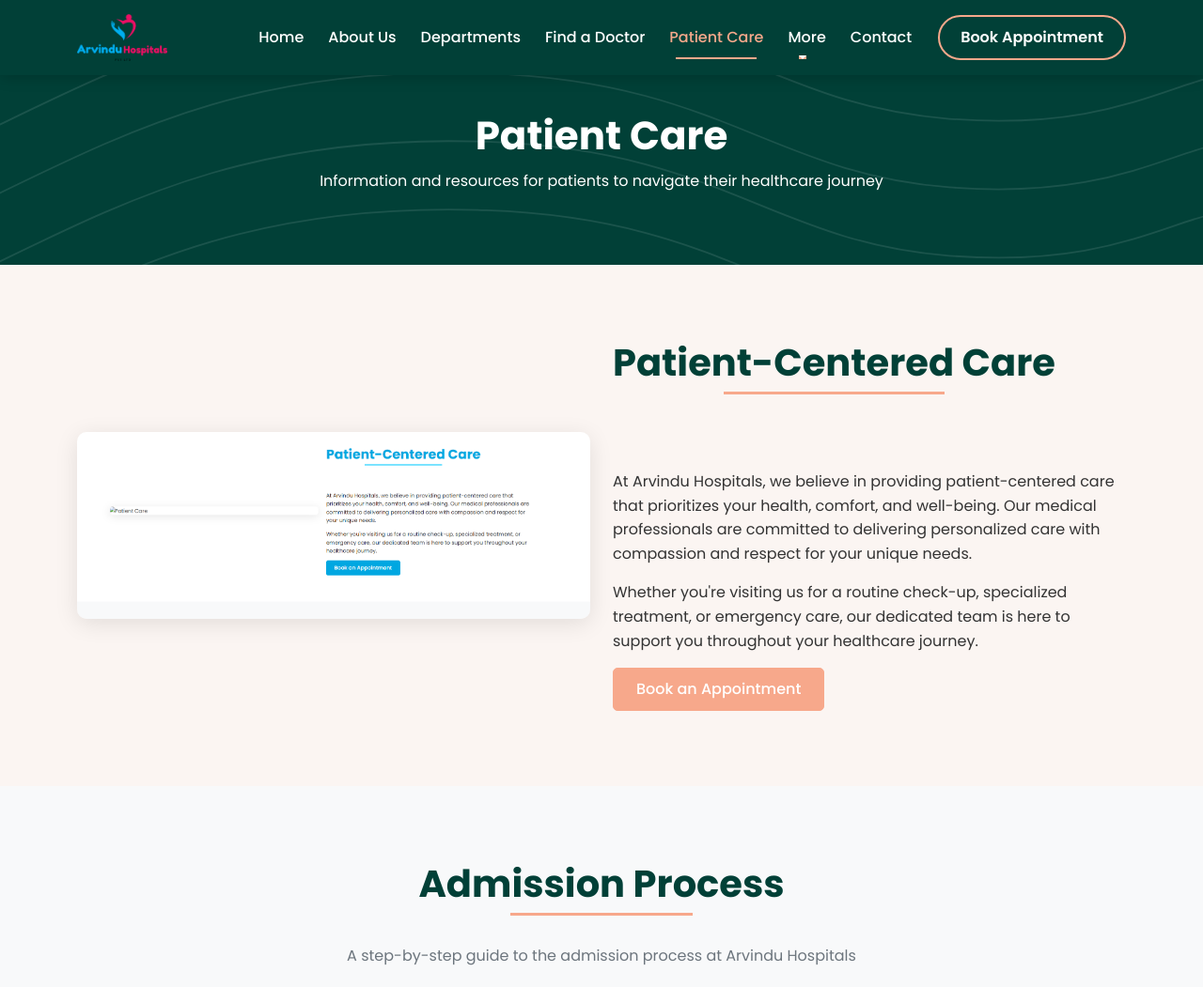
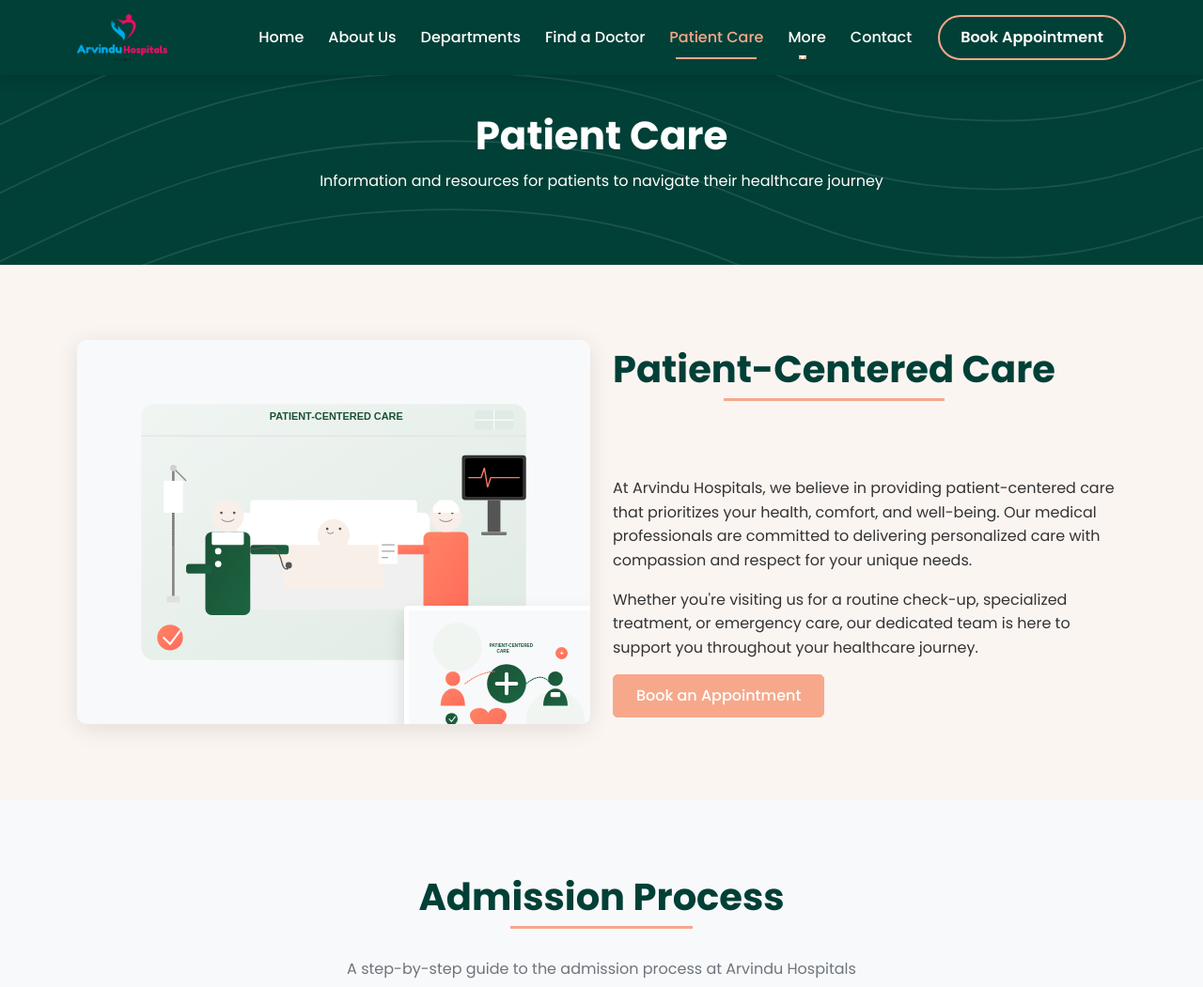
Before and after one commit to kumaranujranchi/ArvindusHospital, a Flask app: page /patient-care in a window 1280 px wide. Shown: the top 1051 px of the page at 94% size. Run offline with Flask 3, Linux system fonts and the light colour scheme.

Commit message:
Update patient care section with new SVG illustrations.
Replit-Commit-Author: Agent
Replit-Commit-Session-Id: 35033c9e-9100-4ca9-a631-367accd4a0db
Replit-Commit-Screenshot-Url: https://storage.googleapis.com/screenshot-production-us-central1/0b021c9d-7ec7-4f9b-aaca-3fc471f9ec0f/8ed605ac-f9ca-49e0-ae92-005480ace2c7.jpg

```diff
--- a/templates/patient_care.html
+++ b/templates/patient_care.html
@@ -21,7 +21,13 @@
         <div class="row align-items-center">
             <div class="col-lg-6 mb-4 mb-lg-0">
                 <div class="about-img">
-                    <img src="{{ url_for('static', filename='images/patient-care-new.png') }}" class="img-fluid rounded" alt="Patient Care">
+                    <div class="patient-care-image-container" style="position: relative;">
+                        <!-- Main image -->
+                        <img src="{{ url_for('static', filename='images/doctor-patient-care.svg') }}" class="img-fluid rounded main-image" alt="Patient-Centered Care" style="width: 100%; height: auto; box-shadow: 0 10px 30px rgba(0,0,0,0.1); border-radius: 12px;">
+
+                        <!-- Second image partially overlapping -->
+                        <img src="{{ url_for('static', filename='images/patient-care.svg') }}" class="img-fluid rounded secondary-image" alt="Doctor Patient Interaction" style="width: 40%; position: absolute; bottom: -40px; right: -20px; border: 5px solid white; box-shadow: 0 10px 20px rgba(0,0,0,0.15); border-radius: 12px; background-color: white;">
+                    </div>
                 </div>
             </div>
             <div class="col-lg-6">
```
Also changed, not shown: attached_assets/image_1743356259877.png (added), static/images/doctor-patient-care.svg (added), static/images/patient-care.svg (added).
